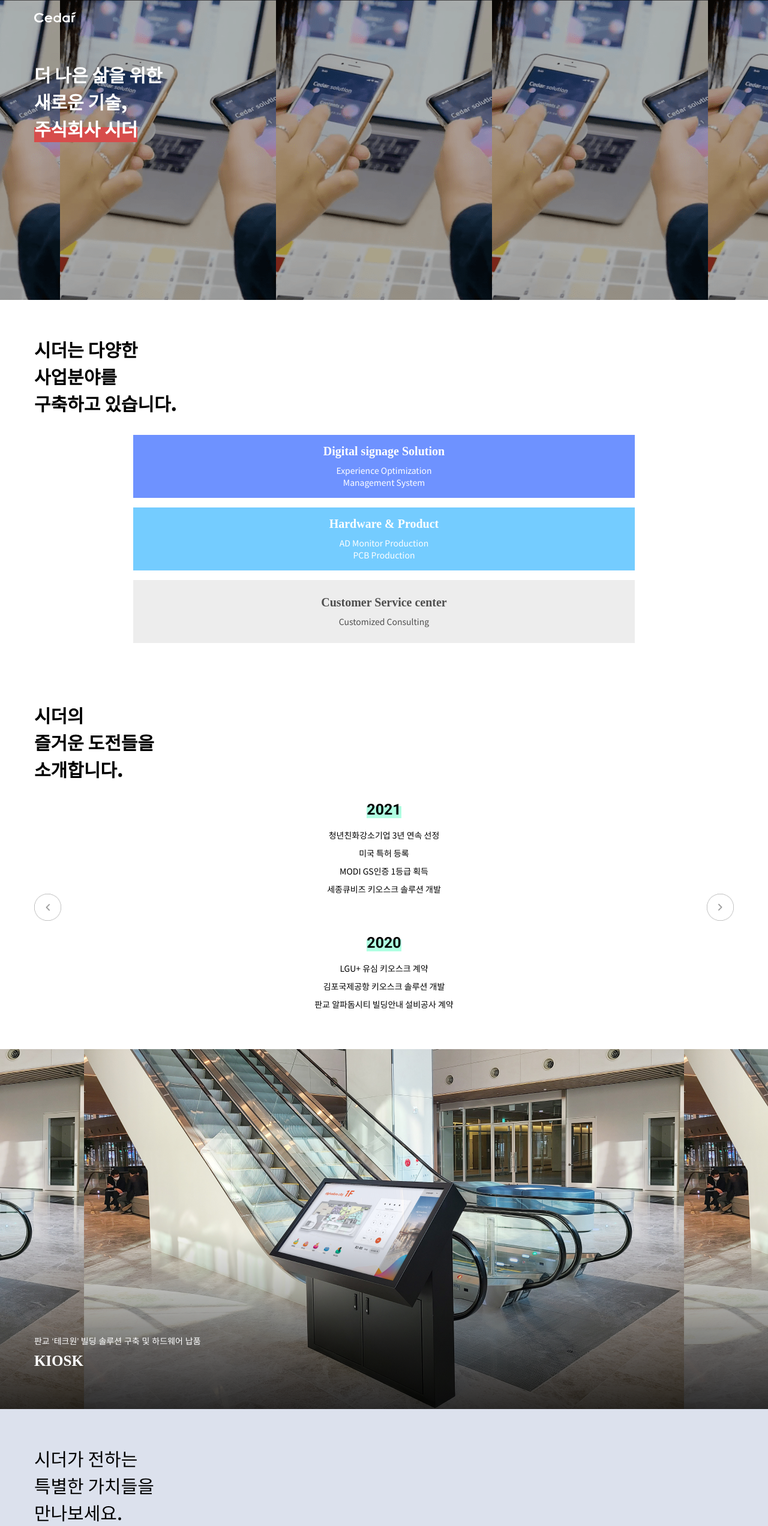
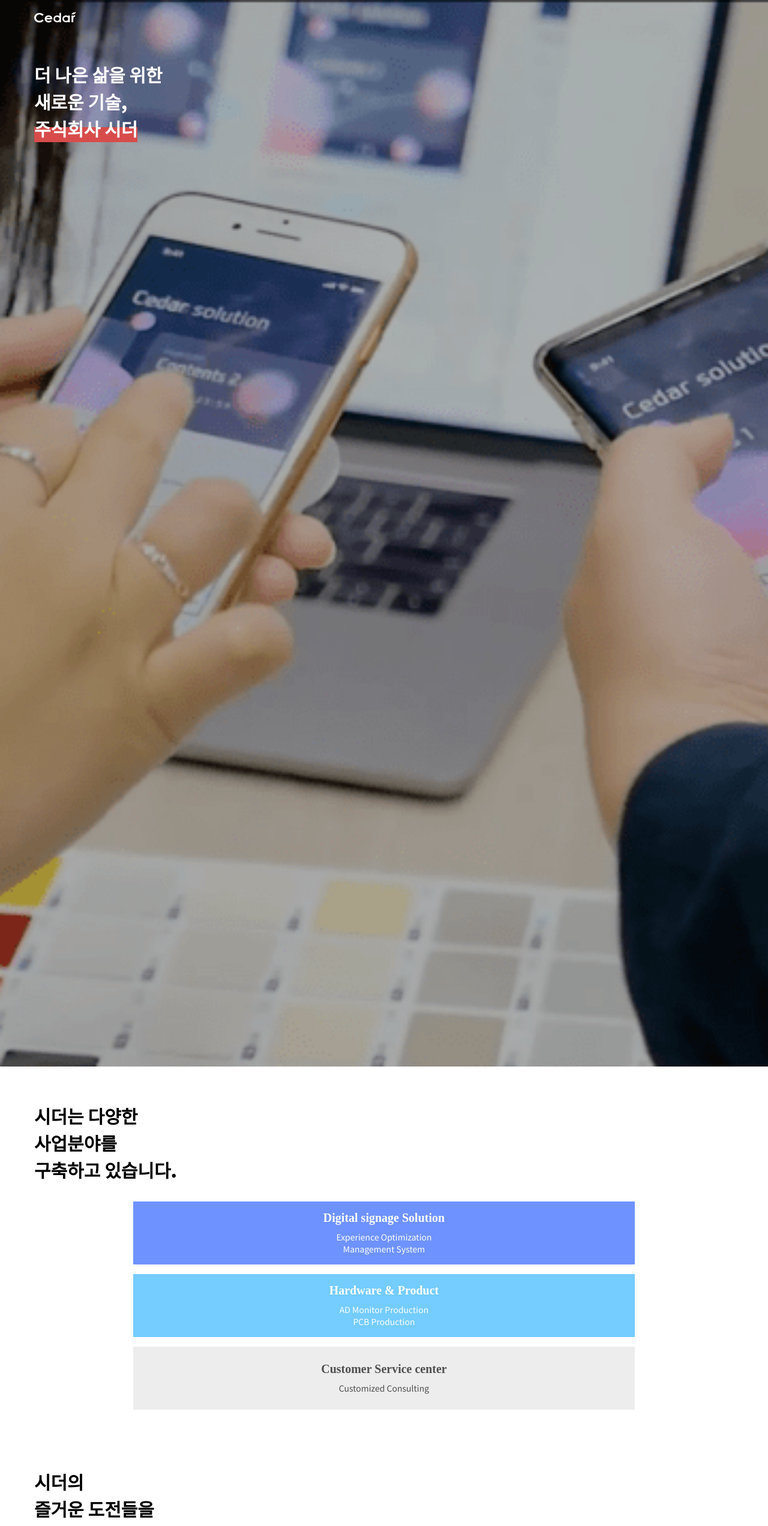
Before and after one commit to cedar-kr/cedar-hompage, a Next.js app in the folder cedar-homepage/: page / in a window 1280 px wide. Shown: the top 2544 px of the page at 60% size. Built offline with nearby package versions, Linux system fonts and the light colour scheme.

Commit message:
header,main 컴포넌트 이미지 사이즈 조절

```diff
--- a/cedar-homepage/src/components/Header.js
+++ b/cedar-homepage/src/components/Header.js
@@ -6,9 +6,10 @@ import { Wrapper } from '../styles/Layout'
 const HeaderContainer = styled.header`
   padding: 20px 0px;
   background: url(/imgs/bg_header.png);
-  background-position: center center;
-  height: 100vh;
-  max-height: 500px;
+  background-repeat: no-repeat;
+  height: 138.89vw;
+  background-size:cover;
+  background-position: center;
 `;
 
 export const HeaderTitle = styled(Title)`
--- a/cedar-homepage/src/components/Main.js
+++ b/cedar-homepage/src/components/Main.js
@@ -6,10 +6,11 @@ import { Center, Wrapper, Row } from '../styles/Layout'
 const MainContainer = styled.section`
   background: linear-gradient(180deg, rgba(0,0,0,0) 50%, rgba(0,0,0,0.8) 100%),
               url(/imgs/reference/1.png);
-  background-position: center center;
-  height: 100vh;
-  max-height: 600px;
+  background-position: center;
+  height: 168.07vw;
   position: relative;
+  background-repeat: no-repeat;
+  background-size:cover;
 `;
 
 const MainText = styled.p`
```
Also changed, not shown: cedar-homepage/public/imgs/bg_main.png.
